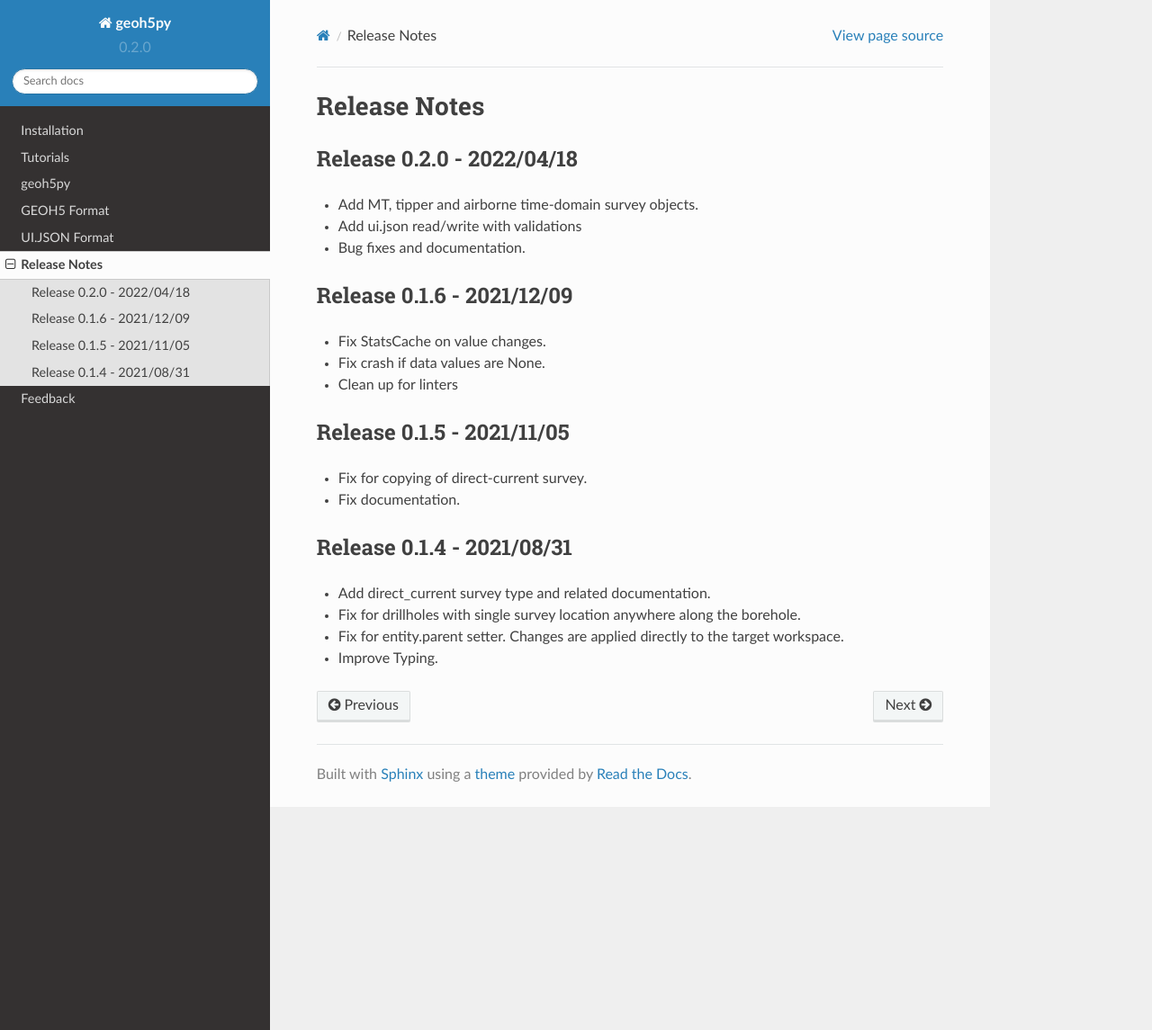
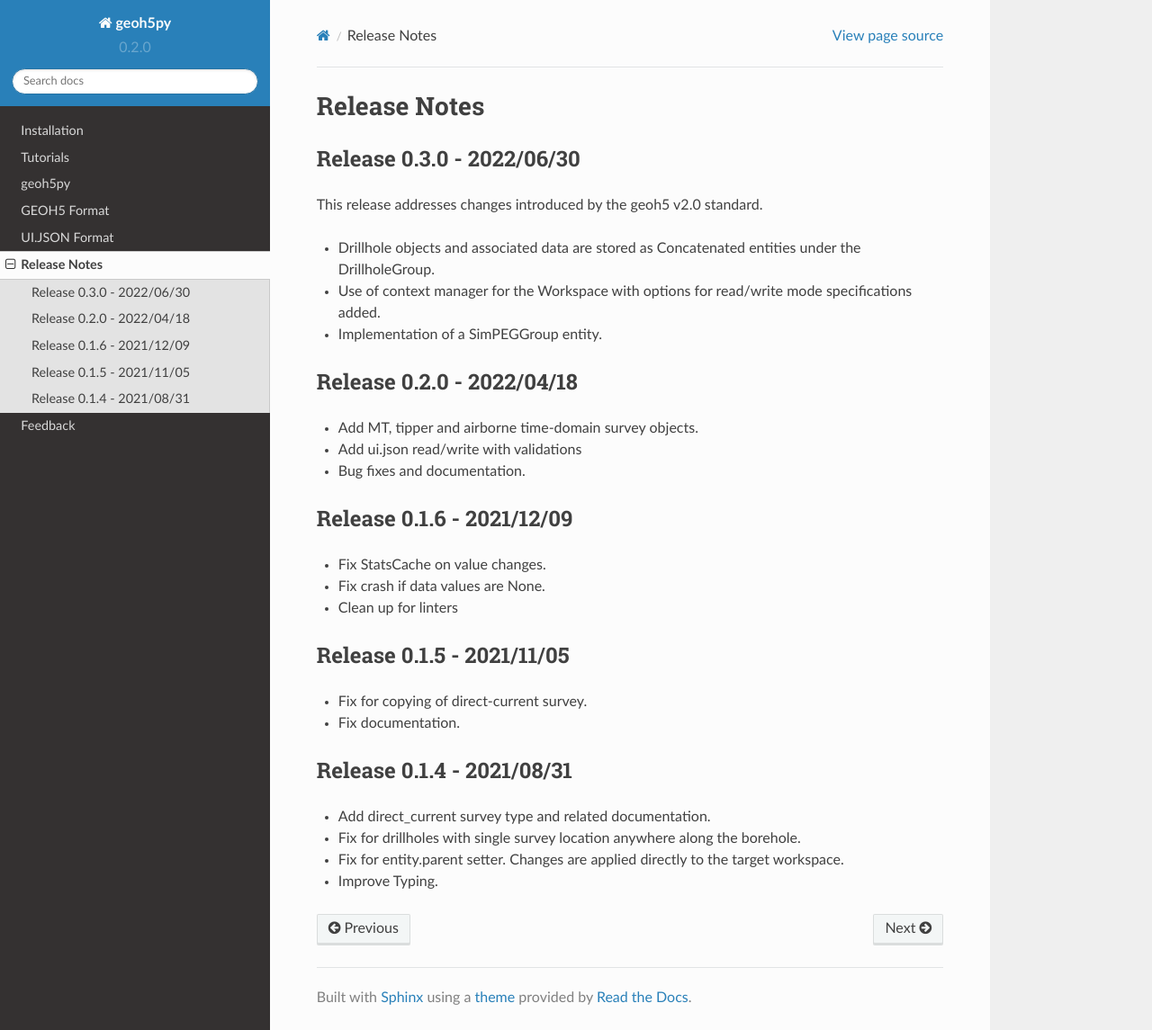
Before and after one commit to MiraGeoscience/geoh5py, a Sphinx documentation site: the page built from docs/content/release_notes.rst, in a window 1280 px wide and 1145 px high. Shown: the whole window at 90% size. Built offline with Sphinx 7.4.7 and the Read the Docs theme 2.0.0, drawn with Linux system fonts in a browser that asks for light colours.

Commit message:
Add release notes

```diff
--- a/docs/content/release_notes.rst
+++ b/docs/content/release_notes.rst
@@ -1,5 +1,15 @@
 Release Notes
 =============
+
+Release 0.3.0 - 2022/06/30
+--------------------------
+
+This release addresses changes introduced by the geoh5 v2.0 standard.
+
+- Drillhole objects and associated data are stored as Concatenated entities under the DrillholeGroup.
+- Use of context manager for the Workspace with options for read/write mode specifications added.
+- Implementation of a SimPEGGroup entity.
+
 
 Release 0.2.0 - 2022/04/18
 --------------------------
```
